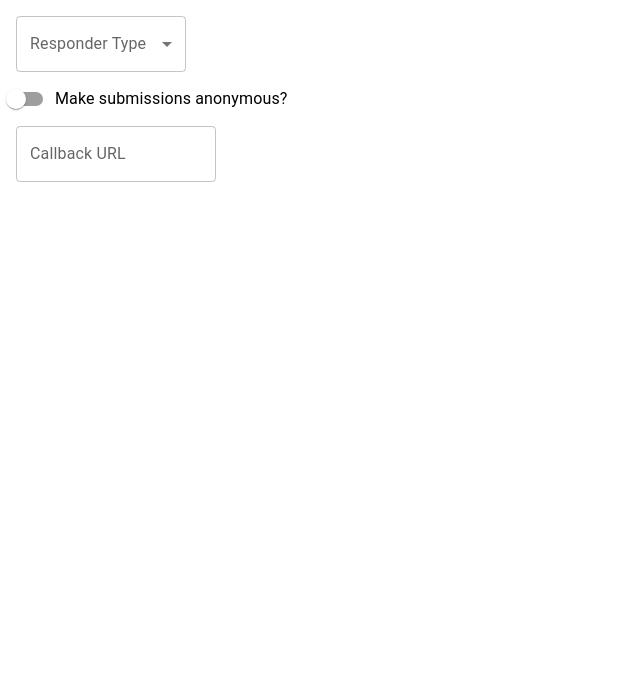
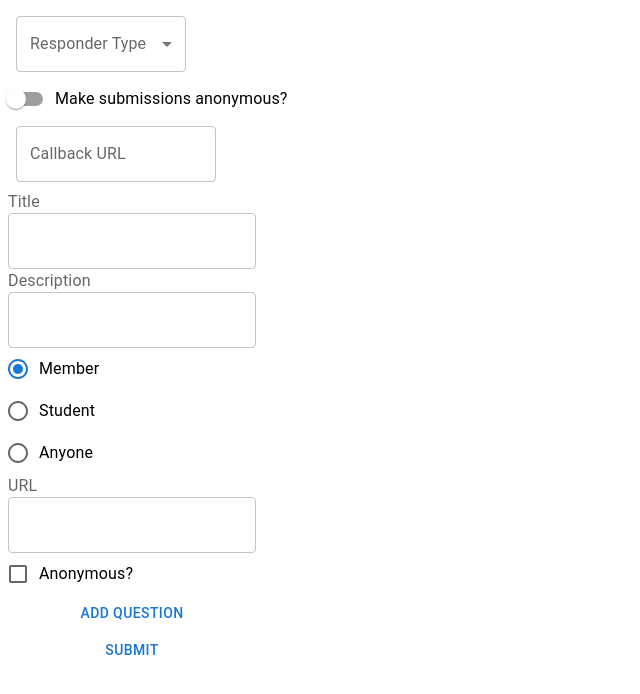
Before and after one commit to hack4impact-utk/internal-applications, a Next.js app in the folder apps/form-builder/: page /forms/create in a window 1280 px wide. Shown: the top 694 px of the page, without its empty margins (0-640 px from the left). Built offline with nearby package versions, Linux system fonts and the light colour scheme.

Commit message:
added upsert form component to forms/create

```diff
--- a/apps/form-builder/src/app/forms/create/page.tsx
+++ b/apps/form-builder/src/app/forms/create/page.tsx
@@ -1,5 +1,12 @@
 import FormSettings from '@/components/FormSettings';
+import UpsertForm from '@/components/UpsertForm/UpsertForm';
+import { Box } from '@mui/material';
 
 export default async function NewFormPage() {
-  return <FormSettings></FormSettings>;
+  return (
+    <Box>
+      <FormSettings></FormSettings>
+      <UpsertForm></UpsertForm>
+    </Box>
+  );
 }
--- a/apps/form-builder/src/components/FormTabs/index.tsx
+++ b/apps/form-builder/src/components/FormTabs/index.tsx
@@ -1,5 +1,5 @@
 'use client';
-import { Box, Tabs, Tab, Button, Typography } from '@mui/material';
+import { Box, Tabs, Tab, Button } from '@mui/material';
 import React from 'react';
 import FormSubmissionTable from '../FormSubmissions/FormSubmissionTable';
 import { FormResponse } from '@hack4impact-utk/internal-models';
```
